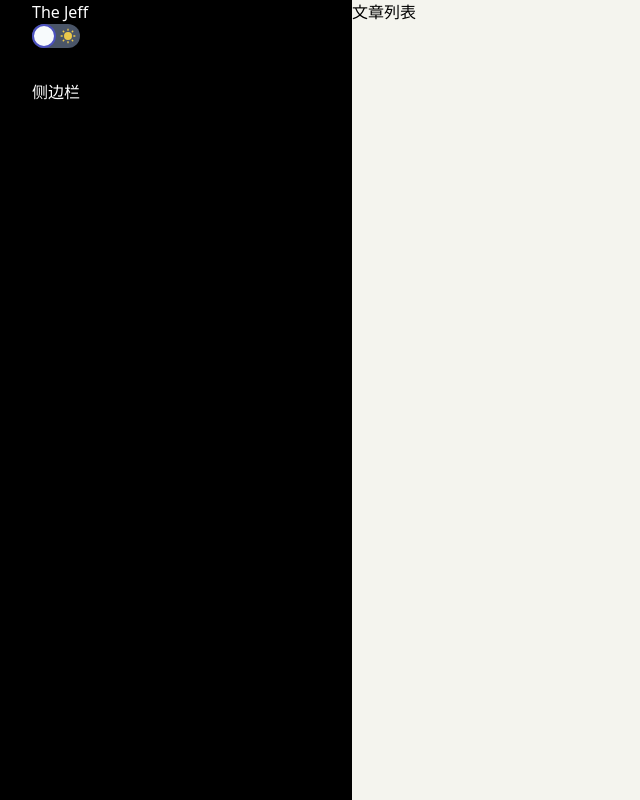
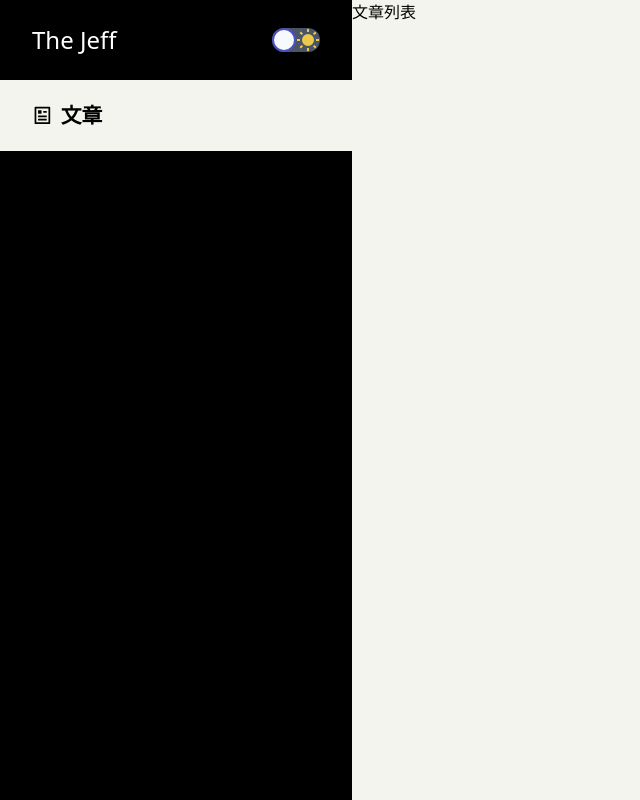
Before and after one commit to jeffchong922/next-website, a Next.js app: page /articles in a window 1280 px wide. Shown: the whole page, without its empty margins (0-640 px from the left). Built offline with nearby package versions, Linux system fonts and the light colour scheme.

Commit message:
添加菜单

```diff
--- a/components/layout-header.tsx
+++ b/components/layout-header.tsx
@@ -1,18 +1,42 @@
 import Link from 'next/link'
+import { RiArrowLeftRightFill } from 'react-icons/ri'
 import ThemeToggle, { ThemeToggleProps } from './ThemeToggle'
 
-export interface LayoutHeaderProps extends ThemeToggleProps {
-
+export type LayoutHeaderProps = ThemeToggleProps & {
+  isCloseMenu: boolean
+  onMenuToggleClick: () => void
 }
 
 const LayoutHeader: React.VFC<LayoutHeaderProps> = ({
   isDarkMode,
-  onThemeChange
+  onThemeChange,
+  isCloseMenu,
+  onMenuToggleClick
 }) => {
   return (
-    <div>
-      <Link href='/'><a>The Jeff</a></Link>
+    <div
+      className='flex flex-row justify-between items-center h-full text-2xl'
+    >
+      <div className='flex flex-row items-center justify-center'>
+        <button onClick={onMenuToggleClick} className='mr-1 text-gray-400 menu-toggle'>
+          <RiArrowLeftRightFill className='text-xl inline-block mr-px'/>
+          <span className='text-base'>{isCloseMenu ? 'Menu' : 'Close'}</span>
+        </button>
+        <Link href='/'><a className='home-link'>The Jeff</a></Link>
+      </div>
       <ThemeToggle isDarkMode={isDarkMode} onThemeChange={onThemeChange} />
+
+      <style jsx>{`
+        .home-link:hover {
+          transition: all .3s;
+          color: rgb(177, 199, 214);
+        }
+        @media screen and (min-width: 1025px) {
+          .menu-toggle {
+            display: none;
+          }
+        }
+      `}</style>
     </div>
   )
 }
--- /dev/null
+++ b/components/layout-menu.tsx
@@ -0,0 +1,19 @@
+import Link from 'next/link'
+import { useRouter } from 'next/router'
+import { RiArticleLine } from 'react-icons/ri'
+import MenuLink from './menu-link'
+
+const LayoutMenu: React.VFC = () => {
+  const { pathname } = useRouter()
+  return (
+    <div>
+      <MenuLink href='/articles/' pathname={pathname}>
+        <RiArticleLine className='mr-2'/>
+        <span>文章</span>
+      </MenuLink>
+
+    </div>
+  )
+}
+
+export default LayoutMenu
--- a/components/layout.tsx
+++ b/components/layout.tsx
@@ -1,7 +1,9 @@
 import Head from "next/head"
 import { useState } from "react"
+import useBoolean from "../hooks/useBoolean"
 import useInterval from "../hooks/useInterval"
 import LayoutHeader from "./layout-header"
+import LayoutMenu from "./layout-menu"
 
 /**
  * 判断当前是否处在某个时间段
@@ -22,17 +24,27 @@ const initialIntervalDelay = 10000
 const Layout: React.FC = ({
   children
 }) => {
-  const [isDarkTheme, setIsDarkTheme] = useState<boolean>(false)
+  const [isDarkTheme, setDarkTheme, setLightTheme] = useBoolean(false)
+  const [isCloseMenu, setCloseMenu, setOpenMenu] = useBoolean(true)
   const [delay, setDelay] = useState<number | null>(initialIntervalDelay)
 
   useInterval(() => {
-    const isDarkMode = isDarkModeHours()
-    setIsDarkTheme(isDarkMode)
+    isDarkModeHours()
+      ? setDarkTheme()
+      : setLightTheme()
   }, delay, true)
 
   function handleThemeChange (isDarkMode: boolean) {
     setDelay(null)
-    setIsDarkTheme(isDarkMode)
+    isDarkMode
+      ? setDarkTheme()
+      : setLightTheme()
+  }
+
+  function handleMenuStatusChange () {
+    isCloseMenu
+      ? setOpenMenu()
+      : setCloseMenu()
   }
 
   return (
@@ -45,20 +57,22 @@ const Layout: React.FC = ({
       {/* 头部 */}
       <header
         className={`
-          fixed left-0 top-0 h-20 z-10 bg-black text-white px-8
+          fixed left-0 top-0 h-20 z-10 bg-black text-white
           layout-header
         `}
       >
-        <LayoutHeader isDarkMode={isDarkTheme} onThemeChange={handleThemeChange}/>
+        <LayoutHeader isCloseMenu={isCloseMenu} isDarkMode={isDarkTheme} onThemeChange={handleThemeChange} onMenuToggleClick={handleMenuStatusChange} />
       </header>
 
       {/* 侧边栏 */}
       <aside
         className={`
-          fixed left-0 inset-y-0 pt-20 bg-black text-white px-8
+          fixed left-0 inset-y-0 pt-20 bg-black text-white
           layout-aside
         `}
-      >侧边栏</aside>
+      >
+        <LayoutMenu/>
+      </aside>
 
       {/* 内容区 */}
       <main
@@ -72,6 +86,8 @@ const Layout: React.FC = ({
       <style jsx>{`
         .layout-header {
           width: 22rem;
+          padding-left: 2rem;
+          padding-right: 2rem;
         }
         .layout-aside {
           width: 22rem;
@@ -85,9 +101,13 @@ const Layout: React.FC = ({
             width: auto;
             height: 3rem;
             right: 0;
+            padding-left: 1rem;
+            padding-right: 1rem;
           }
           .layout-aside {
-            transform: translateX(-100%);
+            padding-top: 3rem;
+            width: 100vw;
+            transform: ${isCloseMenu ? 'translateX(-100%)' : 'translateX(0)'};
           }
           .layout-main {
             margin-left: 0;
--- /dev/null
+++ b/components/menu-link.tsx
@@ -0,0 +1,55 @@
+import Link from "next/link"
+import { useEffect, useState } from "react"
+
+export interface MenuLinkProps {
+  href: string
+  pathname: string
+}
+
+function generateRegString (str: string): string {
+  return str.split('/').filter(Boolean).pop()
+}
+
+const MenuLink: React.FC<MenuLinkProps> = ({
+  href,
+  pathname,
+  children
+}) => {
+  const [reg, setReg] = useState<RegExp>(new RegExp(generateRegString(href)))
+  return (
+    <>
+      <Link href={href}>
+        <a className={`
+          flex flex-row items-center py-3
+          menu-link ${ reg.test(pathname) ? 'active' : '' }
+        `}>
+          {children}
+        </a>
+      </Link>
+
+      <style jsx>{`
+        .menu-link {
+          color: white;
+          font-weight: 600;
+          font-size: 1.3rem;
+          padding: 1.25rem 2rem;
+        }
+        .menu-link:hover {
+          background: rgb(26, 32, 44);
+        }
+        .menu-link.active {
+          color: black;
+          background: #F4F4EE;
+        }
+        @media screen and (max-width: 1024px) {
+          .menu-link {
+            padding: 0.75rem 1rem;
+            font-size: 1.2rem;
+          }
+        }
+      `}</style>
+    </>
+  )
+}
+
+export default MenuLink
--- /dev/null
+++ b/hooks/useBoolean.ts
@@ -0,0 +1,12 @@
+import { useState } from "react";
+
+export type UseBooleanReturn = [boolean, () => void, () => void]
+
+export default function useBoolean (initial: boolean = false): UseBooleanReturn {
+  const [status, setStatus] = useState<boolean>(initial)
+
+  const setTrue = () => setStatus(true)
+  const setFalse = () => setStatus(false)
+
+  return [status, setTrue, setFalse]
+}
```
